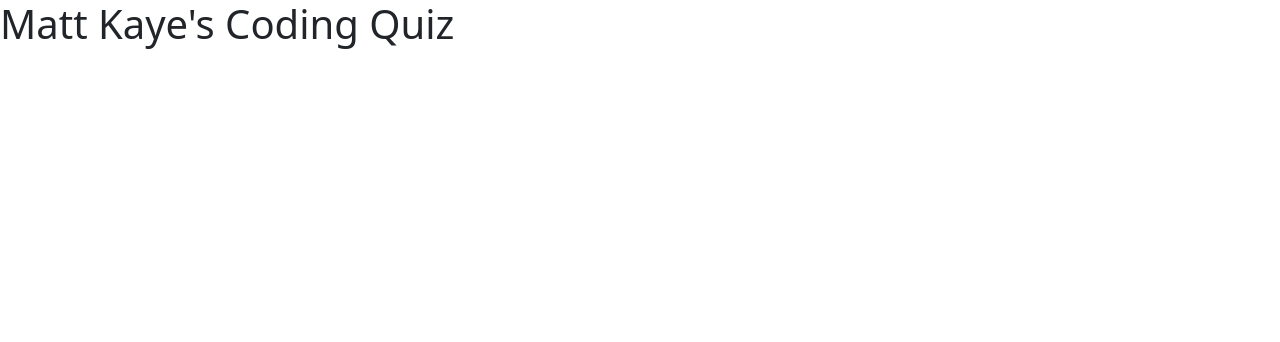
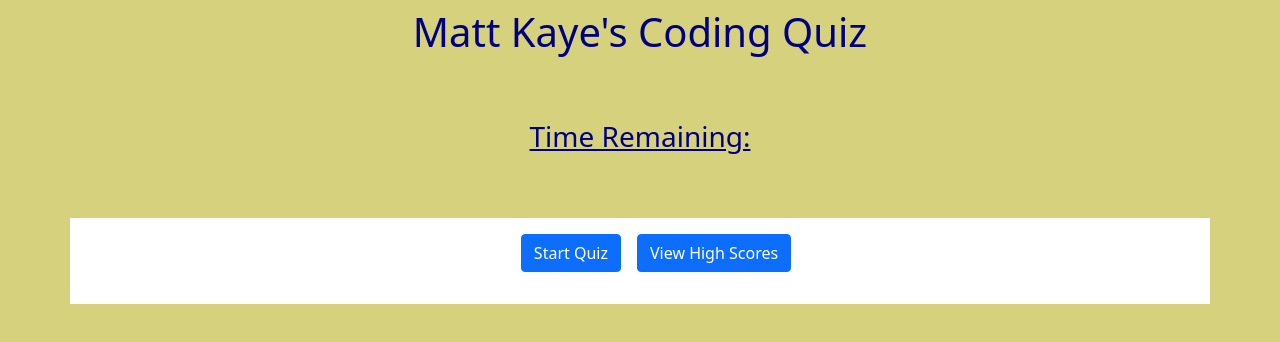
Before and after one commit to mkaye97/Code-Quiz, a plain HTML site: page index.html in a window 1280 px wide. Drawn offline with nearby package versions, Linux system fonts and the light colour scheme.

Commit message:
Created initial page layout and added style.css for minor styling changes. Changed Bootstrap link position.

```diff
--- /dev/null
+++ b/assets/style.css
@@ -0,0 +1,17 @@
+.timer {
+
+}
+
+.highScore {
+
+}
+
+.body {
+    background-color: rgb(213, 209, 124);
+    color: navy;
+}
+
+.card-colors {
+    background-color: white;
+    color: black;
+}
--- a/index.html
+++ b/index.html
@@ -1,15 +1,39 @@
 <!DOCTYPE html>
 <html lang="en">
-  <head>
+    <head>
       <meta charset="UTF-8" />
       <meta name="viewport" content="width=device-width, initial-scale=1.0" />
       <meta http-equiv="X-UA-Compatible" content="ie=edge" />
       <link rel="stylesheet" href="assets/reset.css" />
+      <!-- Link in Bootstrap -->
+      <link rel="stylesheet" href="https://cdn.jsdelivr.net/npm/bootstrap@5.1.3/dist/css/bootstrap.min.css">
+      <link rel="stylesheet" href="assets/style.css">
       <title>Coding Quiz</title>
-  </head>
+    </head>
 
-  <body class>
-    <h1>Matt Kaye's Coding Quiz</h1>
+    <body class = "col-12 body">
+        <div class="p-2 justify-content-center">
+            <header class = "w-100 container-fluid">
+                <h1 class = "d-flex justify-content-center">Matt Kaye's Coding Quiz</h1>
+
+                <div class="d-flex justify-content-center hstack p-5">
+                    <h3 class = "timer p-2 text-decoration-underline">Time Remaining: </h3>
+                </div>
+            </header>
+            <div class = "container card-colors">
+                <div class = "p-2 justify-content-center">
+                    <ul class="d-flex justify-content-center">
+                        <li class="p-2">
+                            <button type="button" class="btn btn-primary">Start Quiz</button>
+                        </li>
+                        <li class="p-2">
+                            <button type="button" class="btn btn-primary">View High Scores</button>
+                        </li>
+                    </ul>
+                </div>
+            </div>
+
+        </div>
   </body>
 
   <!-- Link in JQuery -->
@@ -17,6 +41,4 @@
   <!-- Link in Day.js -->
   <script src="https://cdn.jsdelivr.net/npm/dayjs@1/dayjs.min.js"></script>
   <script>dayjs().format()</script>
-  <!-- Link in Bootstrap -->
-  <link rel="stylesheet" href="https://cdn.jsdelivr.net/npm/bootstrap@5.1.3/dist/css/bootstrap.min.css">
 </html>
```
